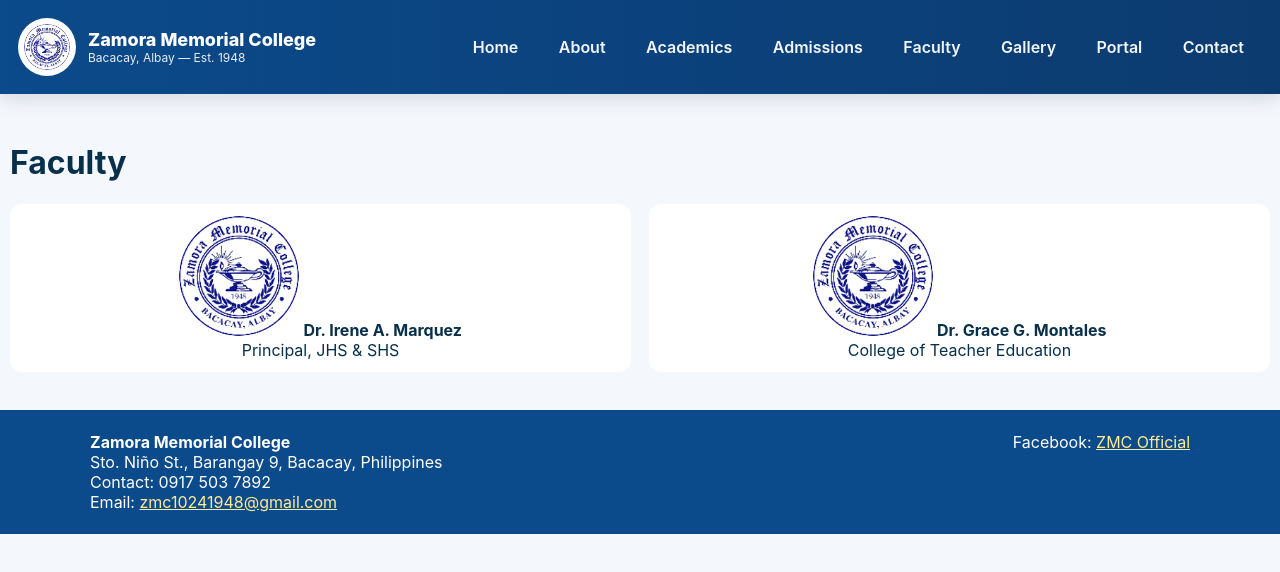
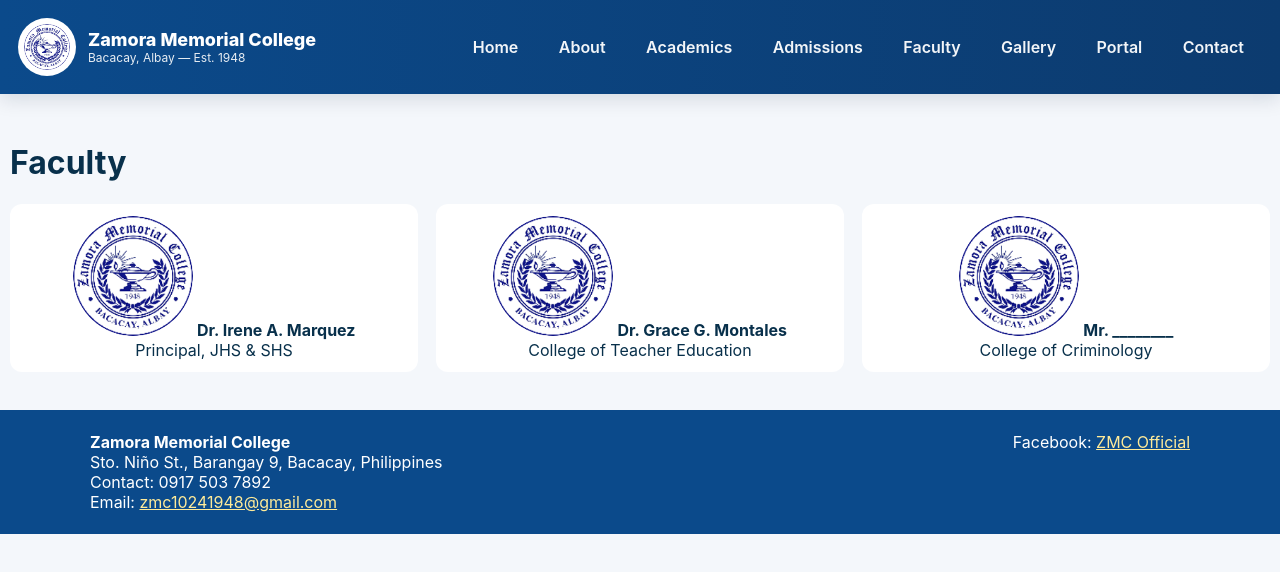
Before and after one commit to catherinebes-coder/zmc-website, a plain HTML site: page faculty.html in a window 1280 px wide. Drawn offline with Linux system fonts and the light colour scheme.

Commit message:
faculty.html

```diff
--- a/faculty.html
+++ b/faculty.html
@@ -31,15 +31,24 @@
   <main class="container" style="padding-top:28px">
     <h1>Faculty</h1>
 
-<div style="display:grid; grid-template-columns:repeat(auto-fit,minmax(180px,1fr)); gap:18px">
+  <!-- CARD 1 -->
+    <div style="display:grid; grid-template-columns:repeat(auto-fit,minmax(180px,1fr)); gap:18px">
   <div style="text-align:center; background:white; padding:12px; border-radius:12px">
     <img src="img/ZMC-LOGO.png" alt="teacher" style="width:120px; height:120px; border-radius:999px; object-fit:cover">
     <strong>Dr. Irene A. Marquez</strong><div>Principal, JHS & SHS</div>
+  <!-- CARD 2 -->
   </div>
   <div style="text-align:center; background:white; padding:12px; border-radius:12px">
     <img src="img/ZMC-LOGO.png" alt="teacher" style="width:120px; height:120px; border-radius:999px; object-fit:cover">
     <strong>Dr. Grace G. Montales</strong><div>College of Teacher Education</div>
   </div>
+  <!-- CARD 3 (NEW) -->
+  <div style="text-align:center; background:white; padding:12px; border-radius:12px">
+    <img src="img/ZMC-LOGO.png" alt="teacher" style="width:120px; height:120px; border-radius:999px; object-fit:cover">
+    <strong>Mr. ________</strong>
+    <div>College of Criminology</div>
+  </div>
+
 </div>
 
   </main>
```
